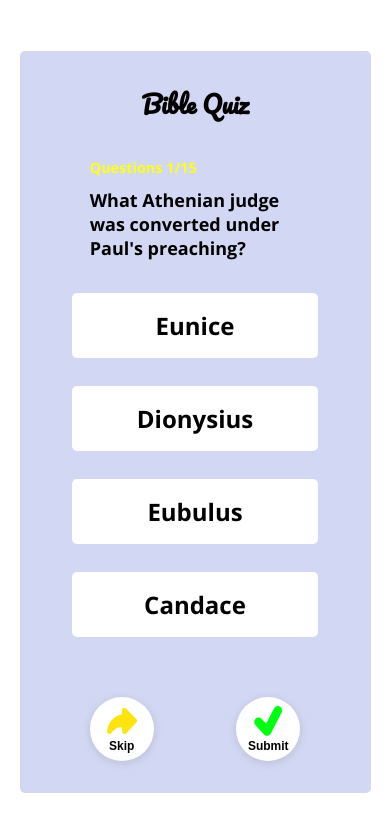
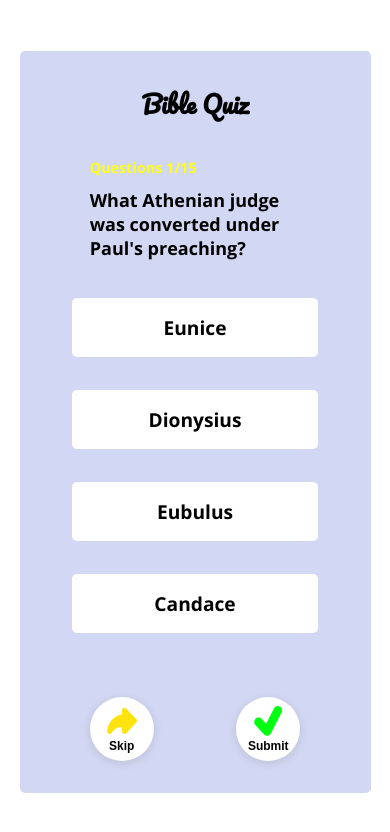
Before and after one commit to Pekpeka/bible-quiz, a React (Vite) app: page / in a window 390 px wide. Shown: the top 832 px of the page. Built offline with nearby package versions, Linux system fonts and the light colour scheme.

Commit message:
updated h1 of Card component to fit smaller screen sizes better

```diff
--- a/src/App.css
+++ b/src/App.css
@@ -162,6 +162,10 @@
     font-size: 0.75rem
   }
 
+  .section-options-answers h1 {
+    font-size: 1.2rem;
+  }
+
   .score-card-container h1{
     font-size: 1.2rem;
   }
@@ -171,5 +175,4 @@
     width: 4rem;
   }
 
-
 }
```
